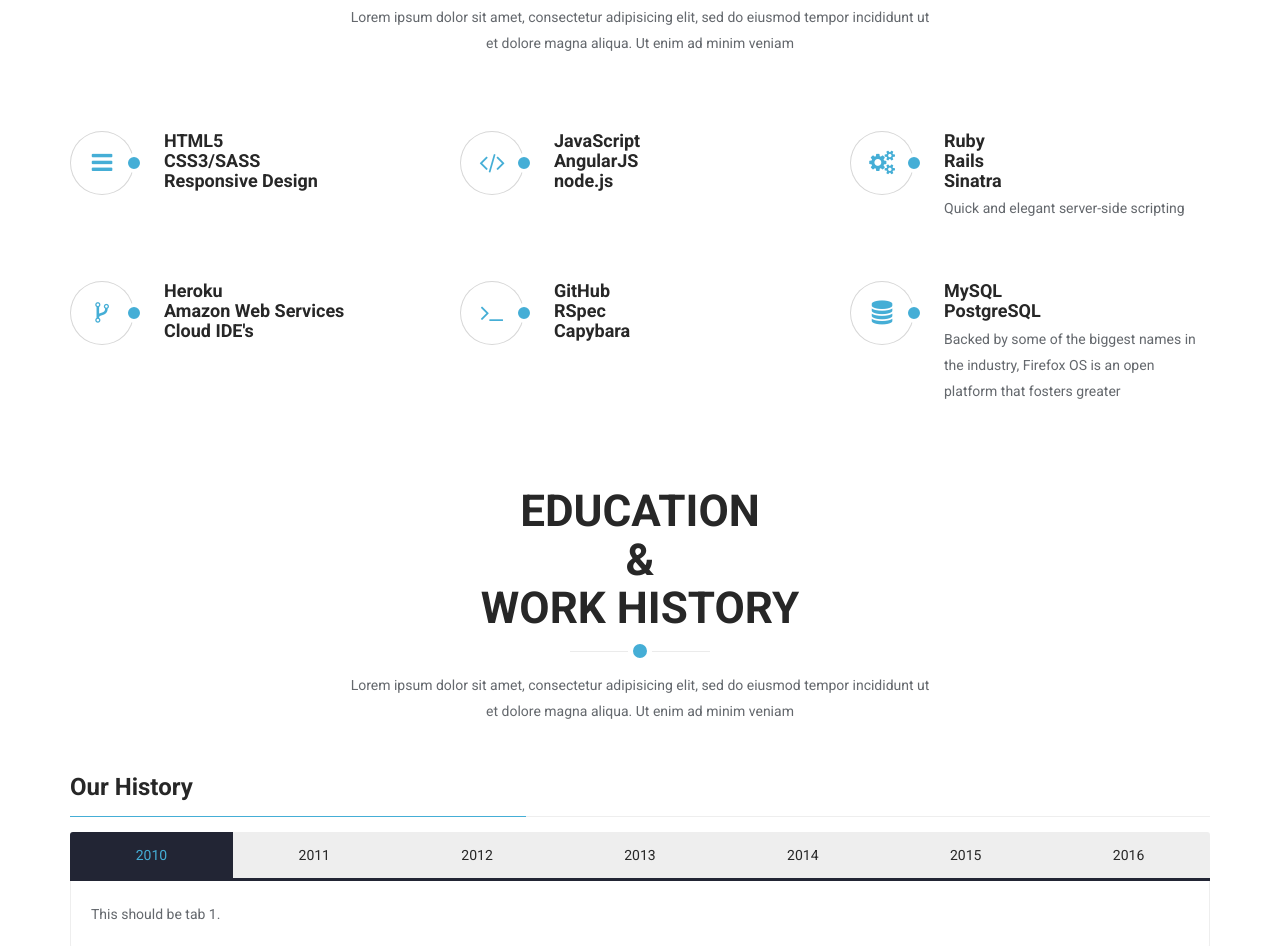
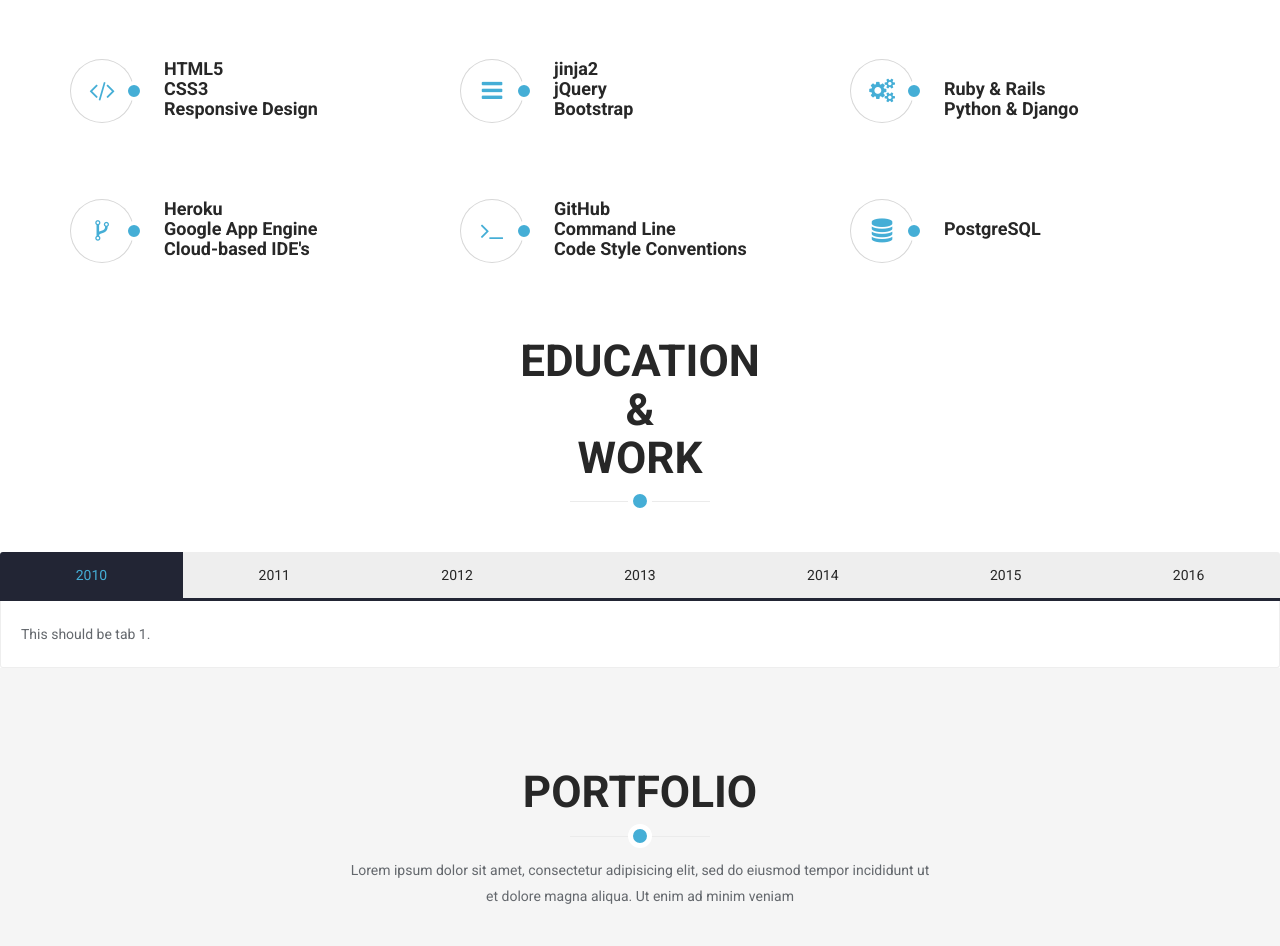
Before and after one commit to cabbagebeard/resume, a plain HTML site: page index.html in a window 1280 px wide. Shown: the part 738-1684 px from the top of the page. Drawn offline with Linux system fonts and the light colour scheme; some packages are replaced by stand-ins of ours.

Commit message:
update skills and add education and work to top menu bar

```diff
--- a/index.html
+++ b/index.html
@@ -45,6 +45,7 @@
                     <ul class="nav navbar-nav">
                         <li class="scroll active"><a href="#home">Home</a></li>
                         <li class="scroll"><a href="#skills">Skills</a></li>
+                        <li class="scroll"><a href="#education-work">Education & Work</a></li>
                         <li class="scroll"><a href="#portfolio">Portfolio</a></li>
                         <li class="scroll"><a href="#about">About</a></li>
                         <li class="scroll"><a href="#get-in-touch">Contact</a></li>
@@ -68,7 +69,6 @@
         <div class="container">
             <div class="section-header">
                 <h2 class="section-title text-center wow fadeInDown">Skills</h2>
-                <p class="text-center wow fadeInDown">Lorem ipsum dolor sit amet, consectetur adipisicing elit, sed do eiusmod tempor incididunt ut <br> et dolore magna aliqua. Ut enim ad minim veniam</p>
             </div>
 
             <div class="row">
@@ -76,10 +76,10 @@
                     <div class="col-md-4 col-sm-6 wow fadeInUp" data-wow-duration="300ms" data-wow-delay="0ms">
                         <div class="media service-box">
                             <div class="pull-left">
-                                <i class="fa fa-bars"></i>
+                                <i class="fa fa-code"></i>
                             </div>
                             <div class="media-body">
-                                <h4 class="media-heading">HTML5<br />CSS3/SASS <br /> Responsive Design </h4>
+                                <h4 class="media-heading">HTML5<br />CSS3 <br /> Responsive Design </h4>
                             </div>
                         </div>
                     </div><!--/.col-md-4-->
@@ -87,10 +87,10 @@
                     <div class="col-md-4 col-sm-6 wow fadeInUp" data-wow-duration="300ms" data-wow-delay="100ms">
                         <div class="media service-box">
                             <div class="pull-left">
-                                <i class="fa fa-code"></i>
+                                <i class="fa fa-bars"></i>
                             </div>
                             <div class="media-body">
-                                <h4 class="media-heading">JavaScript <br /> AngularJS <br /> node.js</h4>
+                                <h4 class="media-heading">jinja2 <br /> jQuery <br /> Bootstrap</h4>
                             </div>
                         </div>
                     </div><!--/.col-md-4-->
@@ -101,8 +101,8 @@
                                 <i class="fa fa-cogs"></i>
                             </div>
                             <div class="media-body">
-                                <h4 class="media-heading">Ruby <br /> Rails <br /> Sinatra</h4>
-                                <p>Quick and elegant server-side scripting</p>
+                                <h4 class="media-heading"> <br>Ruby & Rails <br> Python & Django <br /> </h4>
+                                <br>
                             </div>
                         </div>
                     </div><!--/.col-md-4-->
@@ -113,7 +113,7 @@
                                 <i class="fa fa-code-fork"></i>
                             </div>
                             <div class="media-body">
-                                <h4 class="media-heading">Heroku <br /> Amazon Web Services <br /> Cloud IDE's</h4>
+                                <h4 class="media-heading">Heroku <br /> Google App Engine <br /> Cloud-based IDE's</h4>
                             </div>
                         </div>
                     </div><!--/.col-md-4-->
@@ -124,7 +124,7 @@
                                 <i class="fa fa-terminal"></i>
                             </div>
                             <div class="media-body">
-                                <h4 class="media-heading">GitHub <br /> RSpec <br /> Capybara </h4>
+                                <h4 class="media-heading">GitHub <br> Command Line <br> Code Style Conventions</h4>
                             </div>
                         </div>
                     </div><!--/.col-md-4-->
@@ -135,20 +135,21 @@
                                 <i class="fa fa-database"></i>
                             </div>
                             <div class="media-body">
-                                <h4 class="media-heading">MySQL <br /> PostgreSQL</h4>
-                                <p>Backed by some of the biggest names in the industry, Firefox OS is an open platform that fosters greater</p>
+                                <h4 class="media-heading"><br> PostgreSQL</h4>
                             </div>
                         </div>
                     </div><!--/.col-md-4-->
                 </div>
             </div><!--/.row-->
+        </div>
+    </section>
+
+    <section id="education-work">
         <div class="row">
             <div class="section-header">
-                    <h2 class="section-title text-center wow fadeInDown"><br /> Education <br />&<br /> Work History</h2>
-                    <p class="text-center wow fadeInDown">Lorem ipsum dolor sit amet, consectetur adipisicing elit, sed do eiusmod tempor incididunt ut <br> et dolore magna aliqua. Ut enim ad minim veniam</p>
+                <h2 class="section-title text-center wow fadeInDown"><br /> Education <br />&<br /> Work
             </div>
             <div class="col-md-12">
-                    <h3 class="column-title">Our History</h3>
                 <div role="tabpanel">
                     <ul class="nav main-tab nav-justified" role="tablist">
                         <li role="presentation" class="active">
@@ -196,9 +197,6 @@
                             <p>This should be tab 7.</p>
                         </div>
                     </div>
-                    </div>
-                </div>
-
                 </div>
             </div>
         </div>
```
Lines whose indentation alone changed are shown as unchanged.
